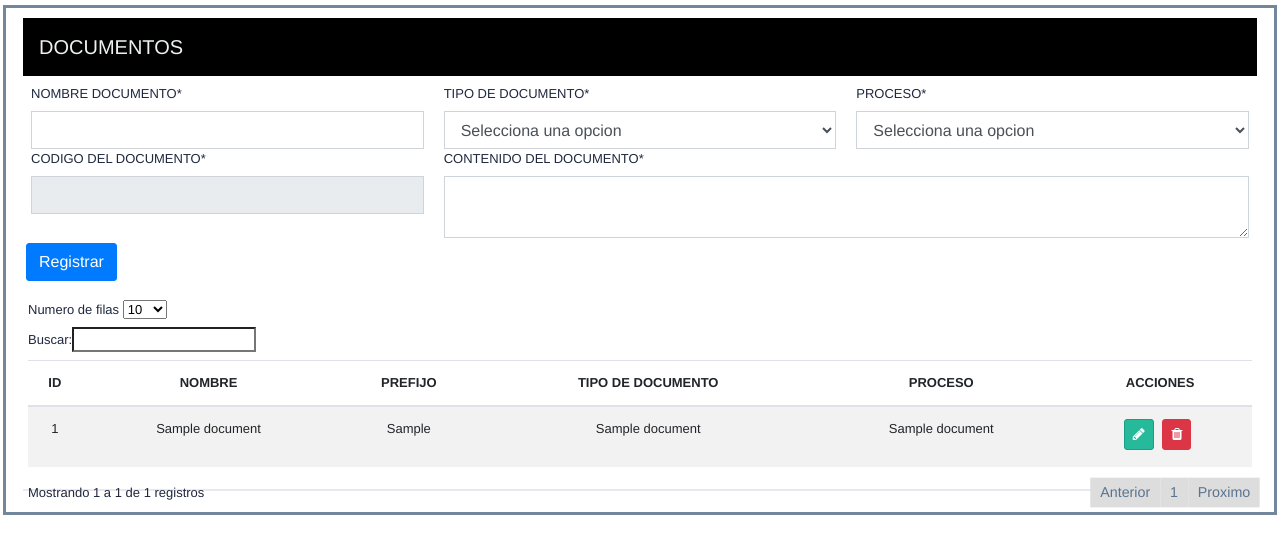
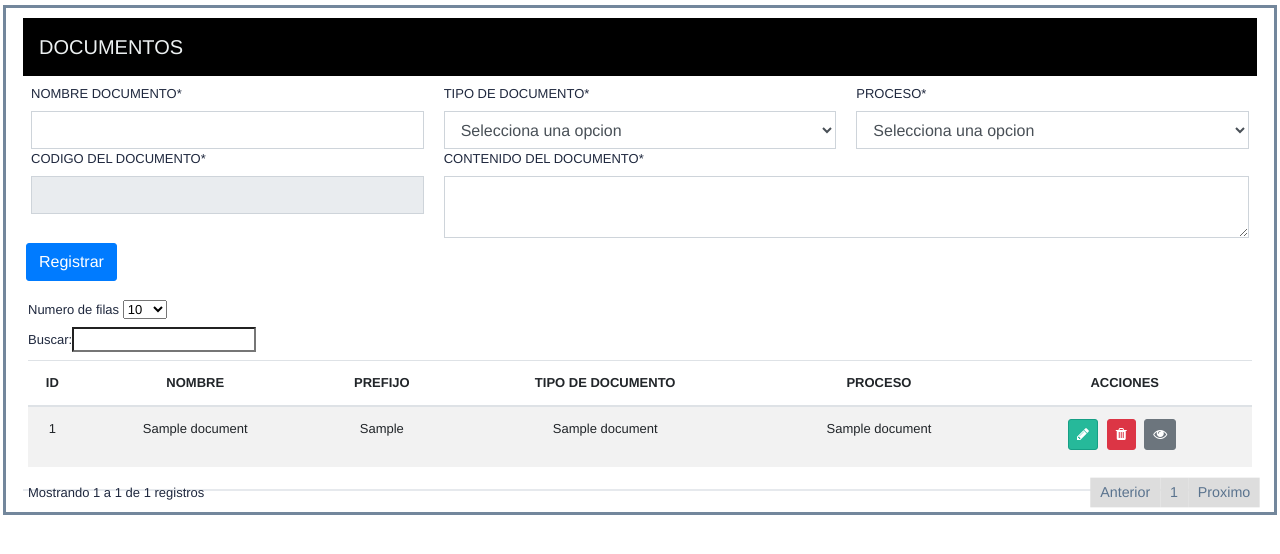
Before and after one commit to IvanAlexisUrbina/InnClod, a PHP site: template view/Documents/Consult.php in a window 1280 px wide. Shown: the top 554 px of the page. Run offline with PHP 8.4, Linux system fonts and the light colour scheme; the template is opened without the code that fills it: most values are stand-ins (such as "Sample title", 1, 10 or a date in 2020); data that the repository does not hold is empty; some libraries are stand-ins or nearby versions.

Commit message:
[feat][front-end][back-end]: se añade el boton del visor del documento y la ruta amigable para llevarlo a la funcion que mostrara los datos

```diff
--- a/view/Documents/Consult.php
+++ b/view/Documents/Consult.php
@@ -77,6 +77,7 @@
                                 echo "<td class='text-center'>
                                       <button id='editar'data-toggle='tooltip'  title='Editar' class='btn btn-success btn-sm '  data-url='".getUrl("Documents","Documents","modalUpdate",array("DOC_ID" => $doc['DOC_ID']),"ajax") ."'><i class='fa fa-pencil'></i></button>
                                       <button id='eliminar' data-toggle='tooltip'  title='Eliminar' class='btn btn-danger btn-sm '  data-url='".getUrl("Documents","Documents","modalDelete",array("DOC_ID" => $doc['DOC_ID']),"ajax") ."'><i class='fa fa-trash'></i></button>
+                                      <button id='vista' data-toggle='tooltip'  title='Contenido' class='btn btn-secondary btn-sm '  data-url='".getUrl("Documents","Documents","modalView",array("DOC_ID" => $doc['DOC_ID']),"ajax") ."'><i class='fa fa-eye'></i></button>
                                     </button>
                                      </td>";
                                echo  "</tr>";
```
